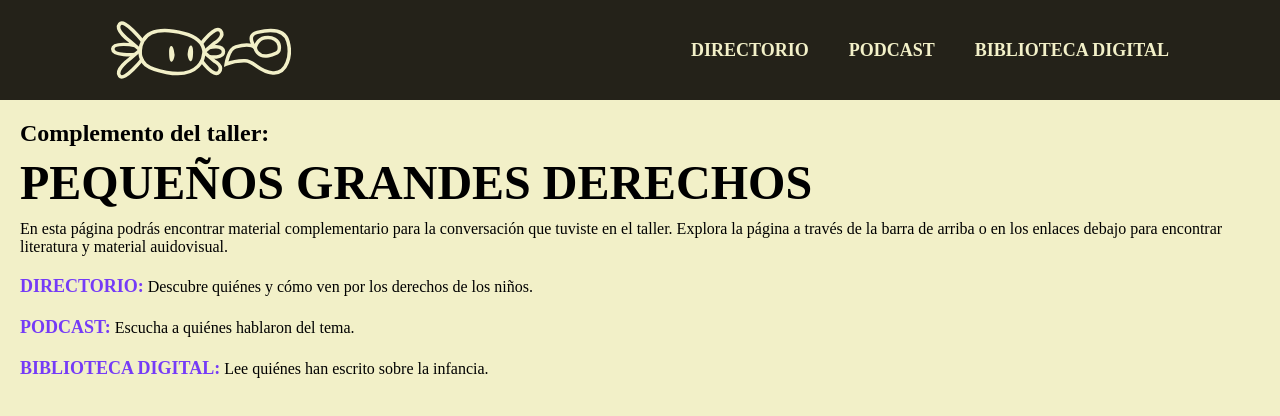
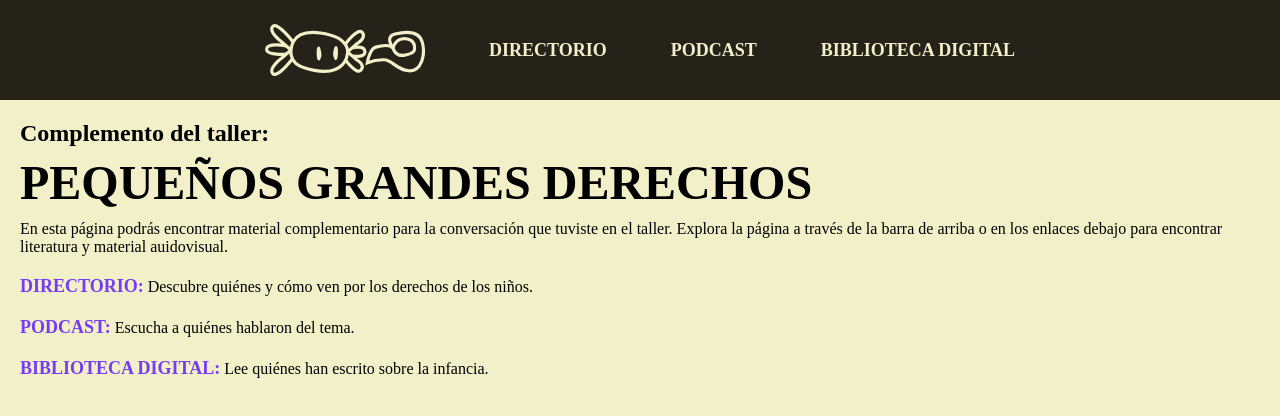
Before and after one commit to Caeloj/pedviva, a plain HTML site: page index.html in a window 1280 px wide. Drawn offline with Linux system fonts and the light colour scheme.

Commit message:
Update c.css

```diff
--- a/c.css
+++ b/c.css
@@ -21,19 +21,18 @@ header {
  justify-content: center;
  align-items: center;
  height: 100px;
- width: 100vw;
 }
 
 div {
  height: 100px;
  display: flex;
  align-items: center;
- gap: 400px;
+ gap: 8vh;
 }
 
 nav {
  display: flex;
- gap: 40px;
+ gap: 8vh;
 }
 
 a {
@@ -45,7 +44,7 @@ a {
 }
 
 img {
- width: 180px;
+ width: 20vh;
 }
 
 .sec {
```
